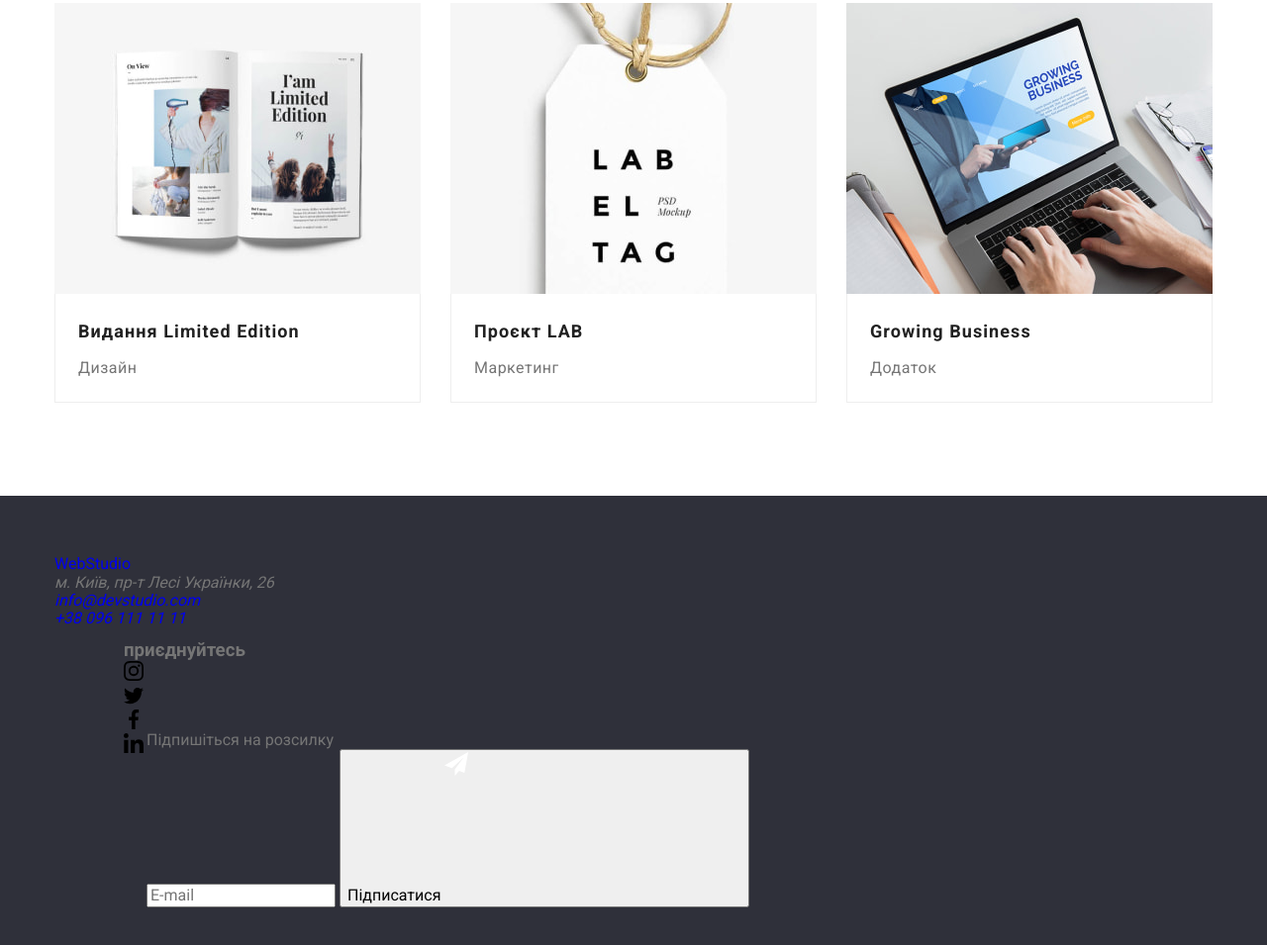
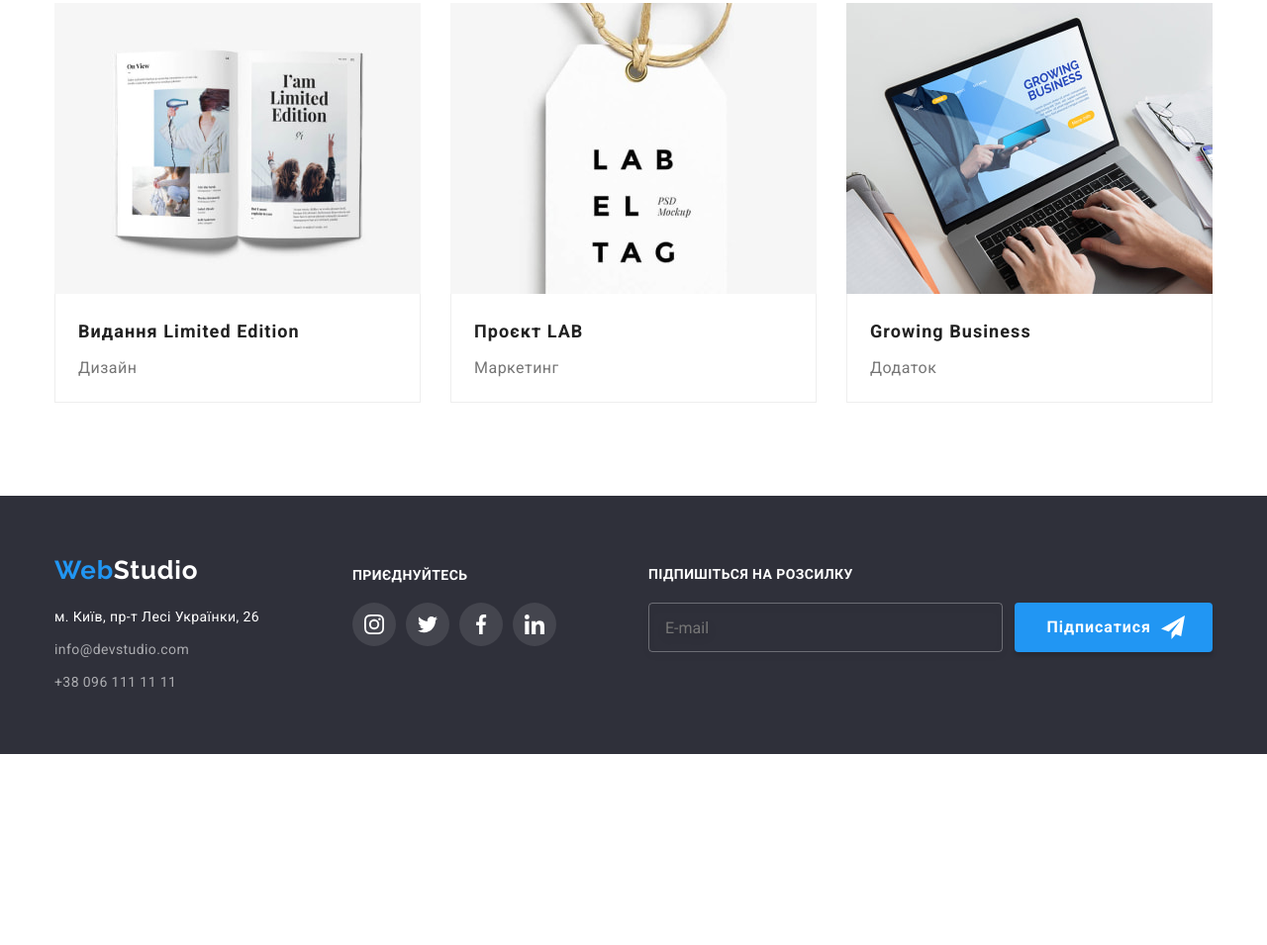
Before and after one commit to sidor91/goit-markup-hw-07, a plain HTML site: page portfolio.html in a window 1280 px wide. Shown: the part 1127-2082 px from the top of the page at 99% size. After the commit the page ends 1889 px from the top, so only its background shows below. Drawn offline with nearby package versions, Linux system fonts and the light colour scheme.

Commit message:
Добавляет хедер и футер на страницу портфолио

```diff
--- a/css/styles.css
+++ b/css/styles.css
@@ -212,7 +212,7 @@ body {
     color: var(--accent-color);
 }
 
-.header-ontacts__link:hover .header-contacts__icon,
+.header-contacts__link:hover .header-contacts__icon,
 .header-contacts__link:focus .header-contacts__icon {
     fill: var(--accent-color);
 }
--- a/portfolio.html
+++ b/portfolio.html
@@ -16,30 +16,32 @@
 <body>
      <!--Header-->
     <header class="header">
-        <div class="container header-nav">
-            <a href="./index.html" class="header-logo link"> <span class="accent">Web</span>Studio</a>
-            <nav>
-                <ul class="site-nav list">
-                    <li class="item"><a href="./index.html" class="link ">Студія</a></li>
-                    <li class="item"><a href="./portfolio.html" class="link current">Портфоліо</a></li>
-                    <li class="item"><a href="" class="link">Контакти</a></li>
+        <div class="container header__container">
+            <a href="./index.html" class="logo header__logo link"><span class="logo--accent">Web</span><span
+                    class="logo--black">Studio</span></a>
+            <nav class="main-nav">
+                <ul class="list main-nav__list">
+                    <li class="main-nav__item"><a href="./index.html"
+                            class="main-nav__link">Студія</a></li>
+                    <li class="main-nav__item"><a href="./portfolio.html" class="main-nav__link main-nav__link--current">Портфоліо</a></li>
+                    <li class="main-nav__item"><a href="" class="main-nav__link">Контакти</a></li>
                 </ul>
             </nav>
             <ul class="header-contacts list">
-                <li class="item">
-                    <a href="mailto:info@devstudio.com" class="link">
-                        <svg class="icon envelope" width="16" height="12">
+                <li class="header-contacts__item">
+                    <a href="mailto:info@devstudio.com" class="link header-contacts__link">
+                        <svg class="header-contacts__icon envelope" width="16" height="12">
                             <use href="./images/icons.svg#icon-envelope"></use>
                         </svg>
-                        info@devstudio.com
+                        <span class="header-contacts__label">info@devstudio.com</span>
                     </a>
                 </li>
-                <li class="item">
-                    <a href="tel:+380961111111" class="link">
-                        <svg class="icon smartphone" width="10" height="16">
+                <li class="header-contacts__item">
+                    <a href="tel:+380961111111" class="link header-contacts__link">
+                        <svg class="header-contacts__icon smartphone" width="10" height="16">
                             <use href="./images/icons.svg#icon-smartphone"></use>
                         </svg>
-                        +38 096 111 11 11
+                        <span class="header-contacts__label">+38 096 111 11 11</span>
                     </a>
                 </li>
             </ul>
@@ -218,70 +220,67 @@
     </main>
     <!-- Footer -->
     <footer class="footer">
-        <div class="container">
-            <div class="logo-address">
-                <a href="./index.html" class="footer-logo link"> <span class="accent">Web</span>Studio</a>
-                <address>
-                    <ul class="list address">
-                        <li class="address-item item">
+        <div class="container footer__container">
+            <div class="adress-contacts">
+                <a href="./index.html" class="footer__logo logo link"> <span class="logo--accent">Web</span><span
+                        class="logo--white">Studio</span></a>
+                <address class="footer__address">
                     <p>м. Київ, пр-т Лесі Українки, 26</p>
+                </address>
+                <ul class="footer-contacts list">
+                    <li class="footer-contacts__item">
+                        <a href="mailto:info@devstudio.com" class="footer-contacts__link link">info@devstudio.com</a>
                     </li>
-                        <li class="footer-contacts item">
-                            <a href="mailto:info@devstudio.com" class="link">info@devstudio.com</a>
-                        </li>
-                        <li class="footer-contacts item">
-                            <a href="tel:+380961111111" class="link">+38 096 111 11 11</a>
+                    <li class="footer-contacts__item">
+                        <a href="tel:+380961111111" class="footer-contacts__link link">+38 096 111 11 11</a>
                     </li>
                 </ul>
-                </address>
             </div>
             <div class="footer-social">
-                <h3>приєднуйтесь</h3>
-                <ul class="list">
-                    <li>
-                        <a href="" class="social-item">
-                            <svg class="icon" width="20" height="20">
+                <h3 class="footer-social__heading">приєднуйтесь</h3>
+                <ul class="social footer-social__list list">
+                    <li class="social__item footer-social__item">
+                        <a href="" class="social__link footer-social__link">
+                            <svg class="social__icon footer-social__icon" width="20" height="20">
                                 <use href="./images/icons.svg#icon-instagram"></use>
                             </svg>
                         </a>
                     </li>
-                    <li>
-                        <a href="" class="social-item">
-                            <svg class="icon" width="20" height="20">
+                    <li class="social__item footer-social__item">
+                        <a href="" class="social__link footer-social__link">
+                            <svg class="social__icon footer-social__icon" width="20" height="20">
                                 <use href="./images/icons.svg#icon-twitter"></use>
                             </svg>
                         </a>
                     </li>
-                    <li>
-                        <a href="" class="social-item">
-                            <svg class="icon" width="20" height="20">
+                    <li class="social__item footer-social__item">
+                        <a href="" class="social__link footer-social__link">
+                            <svg class="social__icon footer-social__icon" width="20" height="20">
                                 <use href="./images/icons.svg#icon-facebook"></use>
                             </svg>
                         </a>
                     </li>
-                    <li>
-                        <a href="" class="social-item">
-                            <svg class="icon" width="20" height="20">
+                    <li class="social__item footer-social__item">
+                        <a href="" class="social__link footer-social__link">
+                            <svg class="social__icon footer-social__icon" width="20" height="20">
                                 <use href="./images/icons.svg#icon-linkedin"></use>
                             </svg>
                         </a>
                     </li>
                 </ul>
             </div>
-            <div class="footer-form">
-                <form class="mail-form">
-                    <label for="form-label" class="form-header">Підпишіться на розсилку</label>
-                    <div class="form">
-                        <input type="mail" name="mail" id="form-label" class="mail-input" placeholder="E-mail">
-                        <button type="submit" class="submit-button">Підписатися
-                            <svg class="icon">
+            <form class="footer-form">
+                <label for="form-label" class="footer-form__label">Підпишіться на розсилку</label>
+                <div class="footer-form__thumb">
+                    <input type="mail" name="mail" id="form-label" class="footer-form__input" placeholder="E-mail">
+                    <button type="submit" class="footer-submit footer-form__submit">Підписатися
+                        <svg class="footer-submit__icon">
                             <use href="./images/icons.svg#icon-sendicon" width="24" height="24"></use>
                         </svg>
                     </button>
                 </div>
             </form>
         </div>
-        </div>
     </footer>
 </body>
 
```
Lines whose indentation alone changed are shown as unchanged.
